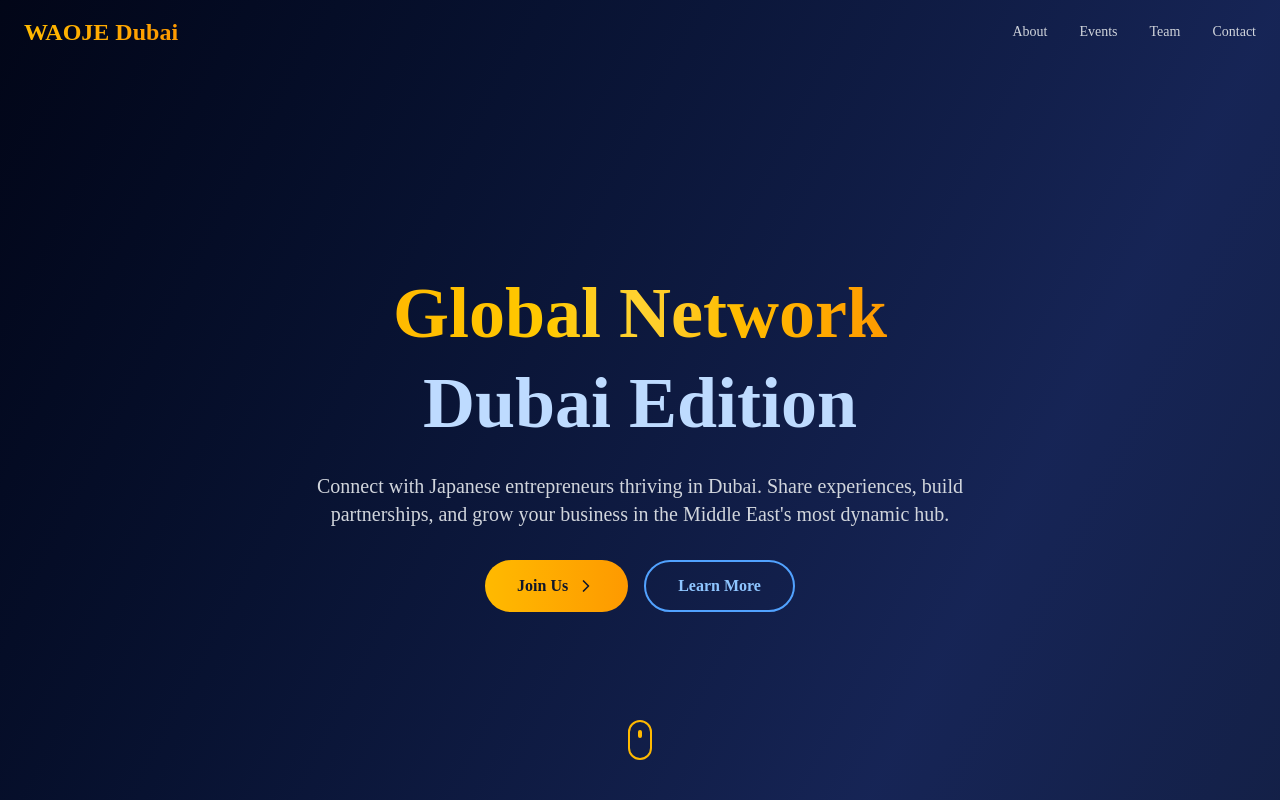
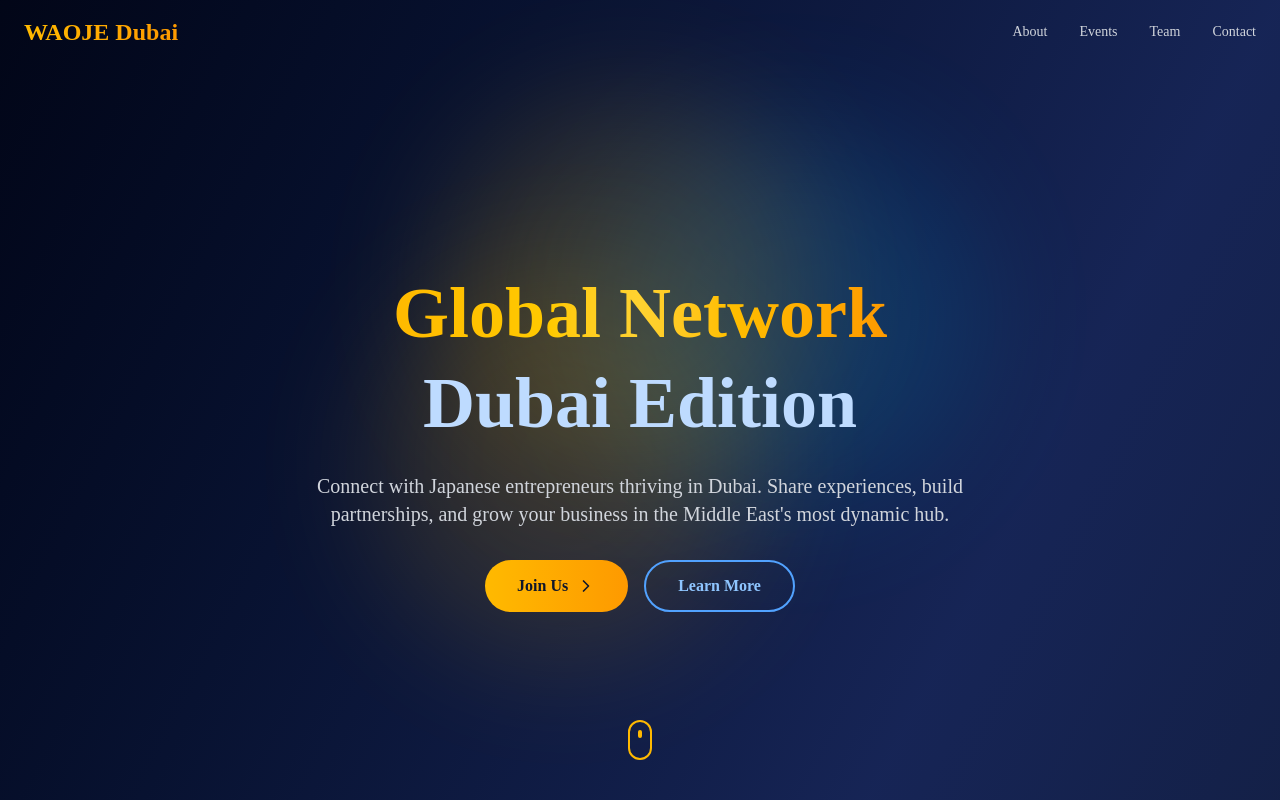
Before and after one commit to kengosenuma/waoje-dubai, a Next.js app: page / in a window 1280 px wide. Shown: the top 800 px of the page. Built offline with nearby package versions, Linux system fonts and the light colour scheme.

Commit message:
Fix: Resolve Framer Motion duplicate animate prop error
Consolidate duplicate animate and transition props into single attributes to fix JSX validation error.

Co-Authored-By: Claude Haiku <noreply@anthropic.com>

```diff
--- a/app/page.tsx
+++ b/app/page.tsx
@@ -100,19 +100,18 @@ export default function Home() {
         {floatingContainers.map((container, idx) => (
           <motion.div
             key={idx}
-            initial={{ opacity: 0 }}
-            animate={{ opacity: 0.15 }}
-            transition={{ delay: container.delay, duration: 1 }}
-            className={`absolute rounded-full blur-3xl w-96 h-96 bg-gradient-to-br ${container.color}`}
+            initial={{ opacity: 0, x: container.x, y: container.y }}
             animate={{
+              opacity: 0.15,
               x: [container.x, container.x + 50, container.x],
               y: [container.y, container.y - 50, container.y],
             }}
             transition={{
-              duration: 8 + idx * 2,
-              repeat: Infinity,
-              ease: "easeInOut",
+              opacity: { delay: container.delay, duration: 1 },
+              x: { duration: 8 + idx * 2, repeat: Infinity, ease: "easeInOut" },
+              y: { duration: 8 + idx * 2, repeat: Infinity, ease: "easeInOut" },
             }}
+            className={`absolute rounded-full blur-3xl w-96 h-96 bg-gradient-to-br ${container.color}`}
           />
         ))}
 
```
